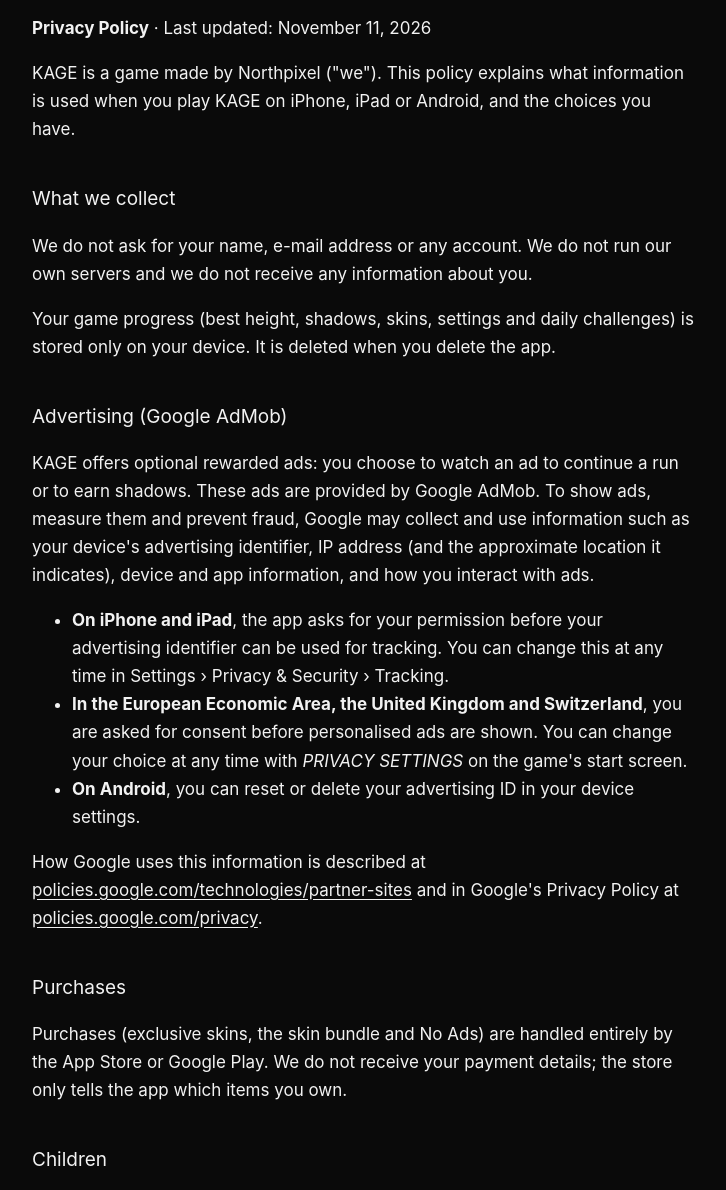
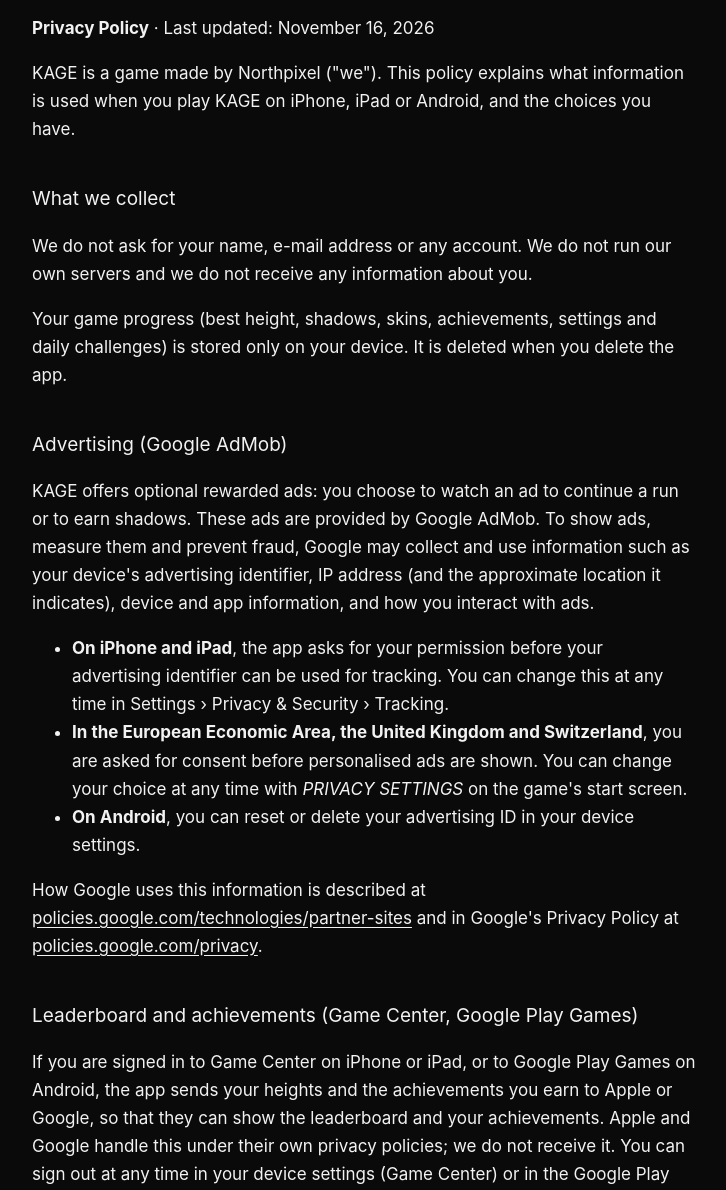
Before and after one commit to northpixelgames/northpixelgames.github.io, a plain HTML site: page kage/privacy.html in a window 1280 px wide. Shown: the part 190-1380 px from the top of the page, without its empty margins (276-1002 px from the left). Drawn offline with Linux system fonts and the light colour scheme.

Commit message:
KAGE privacy policy: leaderboard and achievements (Game Center, Google Play Games)
Co-Authored-By: Claude Opus 5.5 <noreply@anthropic.com>
Claude-Session: https://claude.ai/code/session_01XZyCcpCyCokV8HMG1Gg9f5

```diff
--- a/kage/privacy.html
+++ b/kage/privacy.html
@@ -11,7 +11,7 @@
 <header><div class="wrap"><a class="logo" href="../">NORTHPIXEL</a><nav><a href="./">KAGE</a><a href="../support.html">Support</a></nav></div></header>
 <main><div class="wrap">
 <h1>KAGE</h1>
-<p><strong>Privacy Policy</strong> · Last updated: November 11, 2026</p>
+<p><strong>Privacy Policy</strong> · Last updated: November 16, 2026</p>
 
 <p>KAGE is a game made by Northpixel ("we"). This policy explains what
 information is used when you play KAGE on iPhone, iPad or Android, and the choices you have.</p>
@@ -19,7 +19,7 @@ information is used when you play KAGE on iPhone, iPad or Android, and the choic
 <h2>What we collect</h2>
 <p>We do not ask for your name, e-mail address or any account. We do not run our own servers
 and we do not receive any information about you.</p>
-<p>Your game progress (best height, shadows, skins, settings and daily challenges) is stored only
+<p>Your game progress (best height, shadows, skins, achievements, settings and daily challenges) is stored only
 on your device. It is deleted when you delete the app.</p>
 
 <h2>Advertising (Google AdMob)</h2>
@@ -39,6 +39,12 @@ location it indicates), device and app information, and how you interact with ad
 <p>How Google uses this information is described at
 <a href="https://policies.google.com/technologies/partner-sites">policies.google.com/technologies/partner-sites</a>
 and in Google's Privacy Policy at <a href="https://policies.google.com/privacy">policies.google.com/privacy</a>.</p>
+
+<h2>Leaderboard and achievements (Game Center, Google Play Games)</h2>
+<p>If you are signed in to Game Center on iPhone or iPad, or to Google Play Games on Android, the app sends
+your heights and the achievements you earn to Apple or Google, so that they can show the leaderboard and your
+achievements. Apple and Google handle this under their own privacy policies; we do not receive it. You can sign
+out at any time in your device settings (Game Center) or in the Google Play Games app.</p>
 
 <h2>Purchases</h2>
 <p>Purchases (exclusive skins, the skin bundle and No Ads) are handled entirely by the App Store or
```
